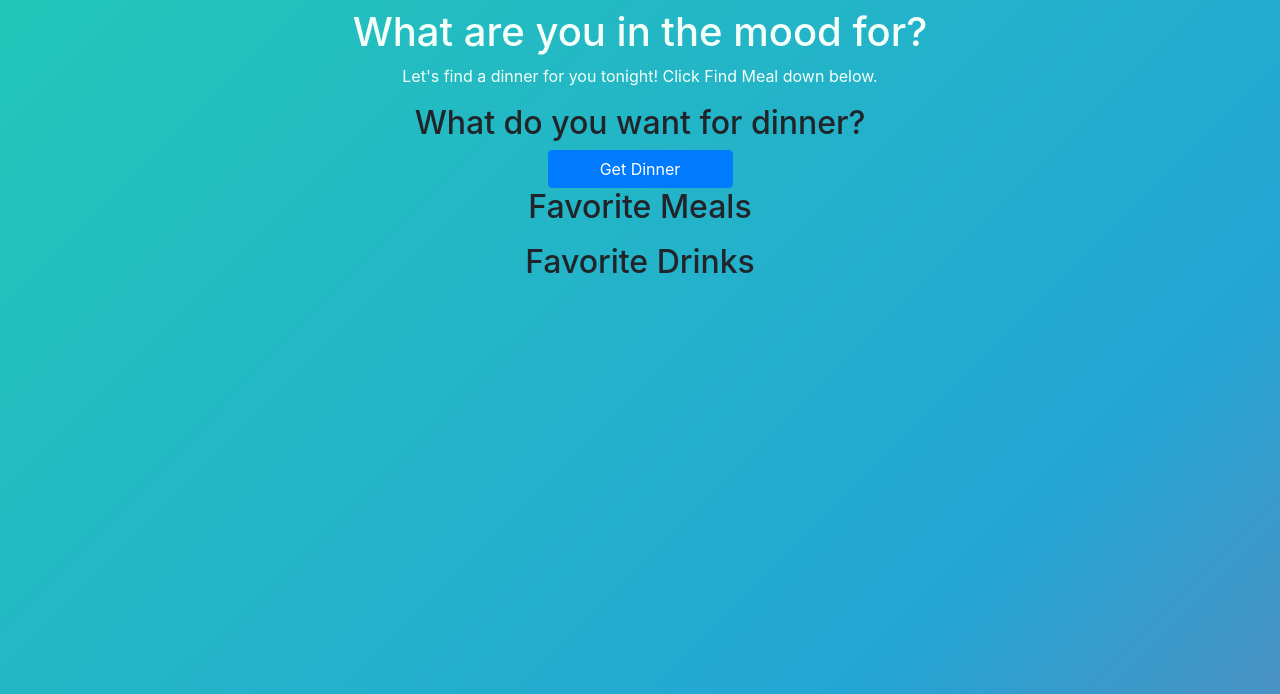
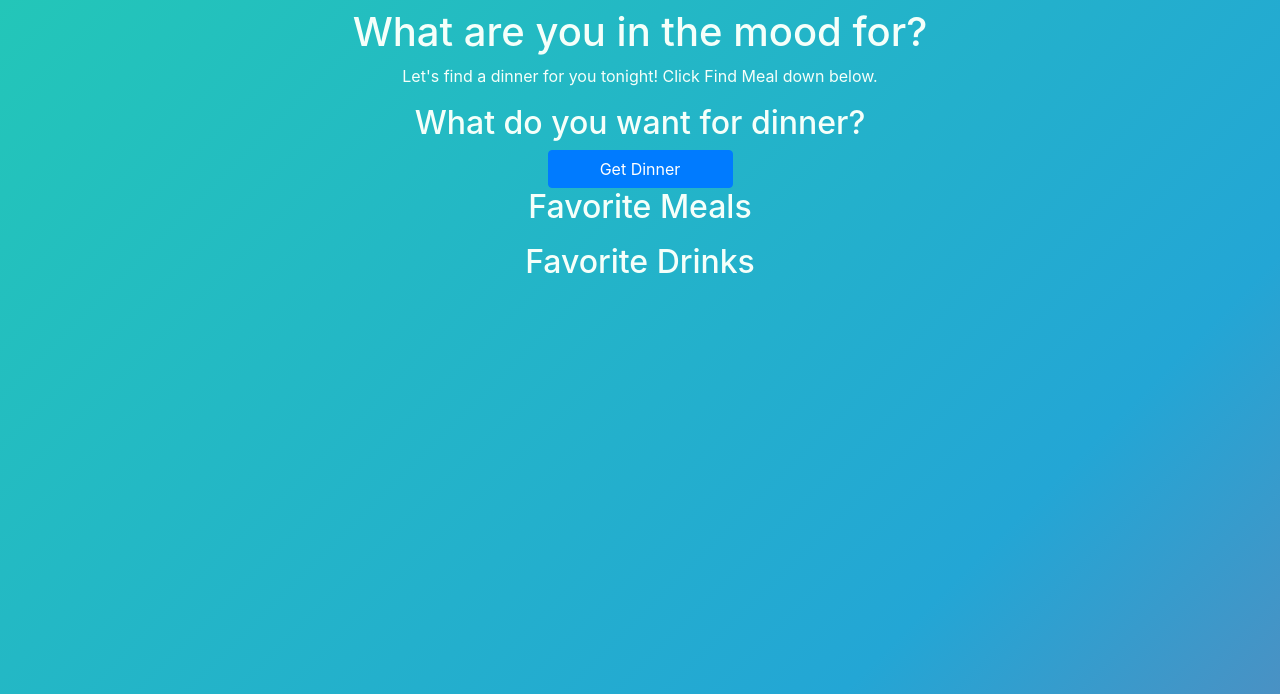
Before and after one commit to marquessanchez/dinner-time, a plain HTML site: page index.html in a window 1280 px wide. Shown: the part 106-800 px from the top of the page. Drawn offline with nearby package versions, Linux system fonts and the light colour scheme.

Commit message:
edit code

```diff
--- a/index.html
+++ b/index.html
@@ -38,6 +38,7 @@
     Let's find a dinner for you tonight! Click Find Meal down below.
   </p>
 </div>
+<main>
     <h2 class="col-12">What do you want for dinner?</h2>
     <div class="container text-center justify-content-center dinner hide" id="dinner">
         <div class="col-5 card" id="meal">
@@ -65,6 +66,7 @@
         <h2>Favorite Drinks</h2>
         <ul id="favorite-drinks"></ul>
     </div>
+</main>
 <script type="text/javascript" src="script.js"></script>
 </body>
 </html>
--- a/style.css
+++ b/style.css
@@ -15,6 +15,9 @@ body {
     }
     100%{ background-position: 0 50%;
     }
+}
+main {
+
 }
 .title {
     color: mintcream;
@@ -40,6 +43,7 @@ h1 {
 }
 h2 {
     text-align: center;
+    color: mintcream;
 }
 .main {
     color: mintcream;
```
